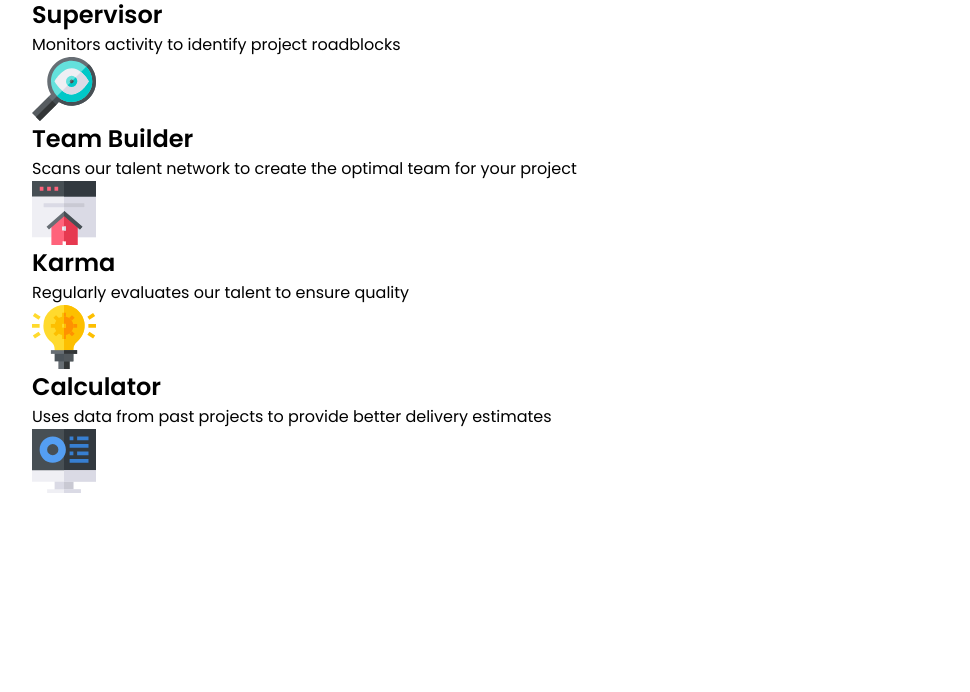
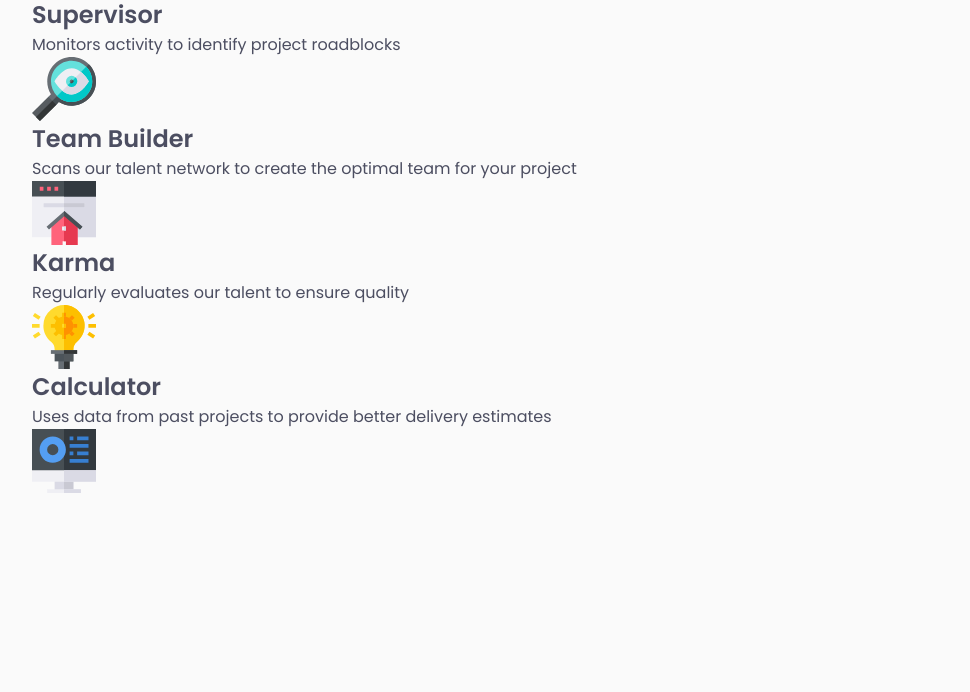
Before and after one commit to lunr-ish/four-card-feature-section, a plain HTML site: page index.html in a window 1280 px wide. Shown: the part 108-800 px from the top of the page, without its empty margins (0-970 px from the left). Drawn offline with Linux system fonts and the light colour scheme.

Commit message:
add body bg and default color

```diff
--- a/style.css
+++ b/style.css
@@ -37,6 +37,8 @@ body {
   font-family: var(--ff-poppins);
   font-weight: var(--fw-regular);
   padding: 2rem;
+  background: hsl(var(--clr-bg));
+  color: hsl(var(--clr-primary));
 }
 
 p,
```
